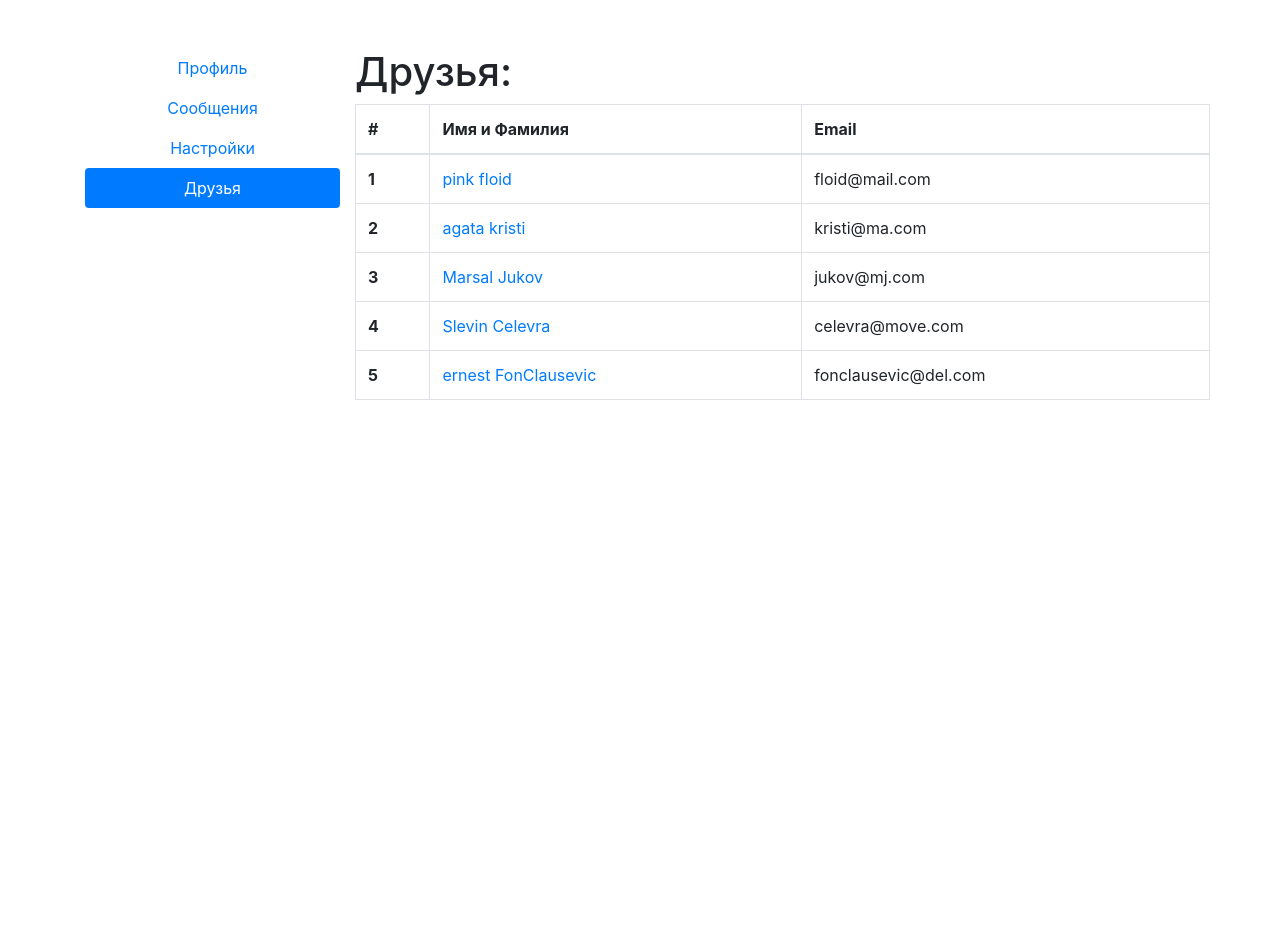
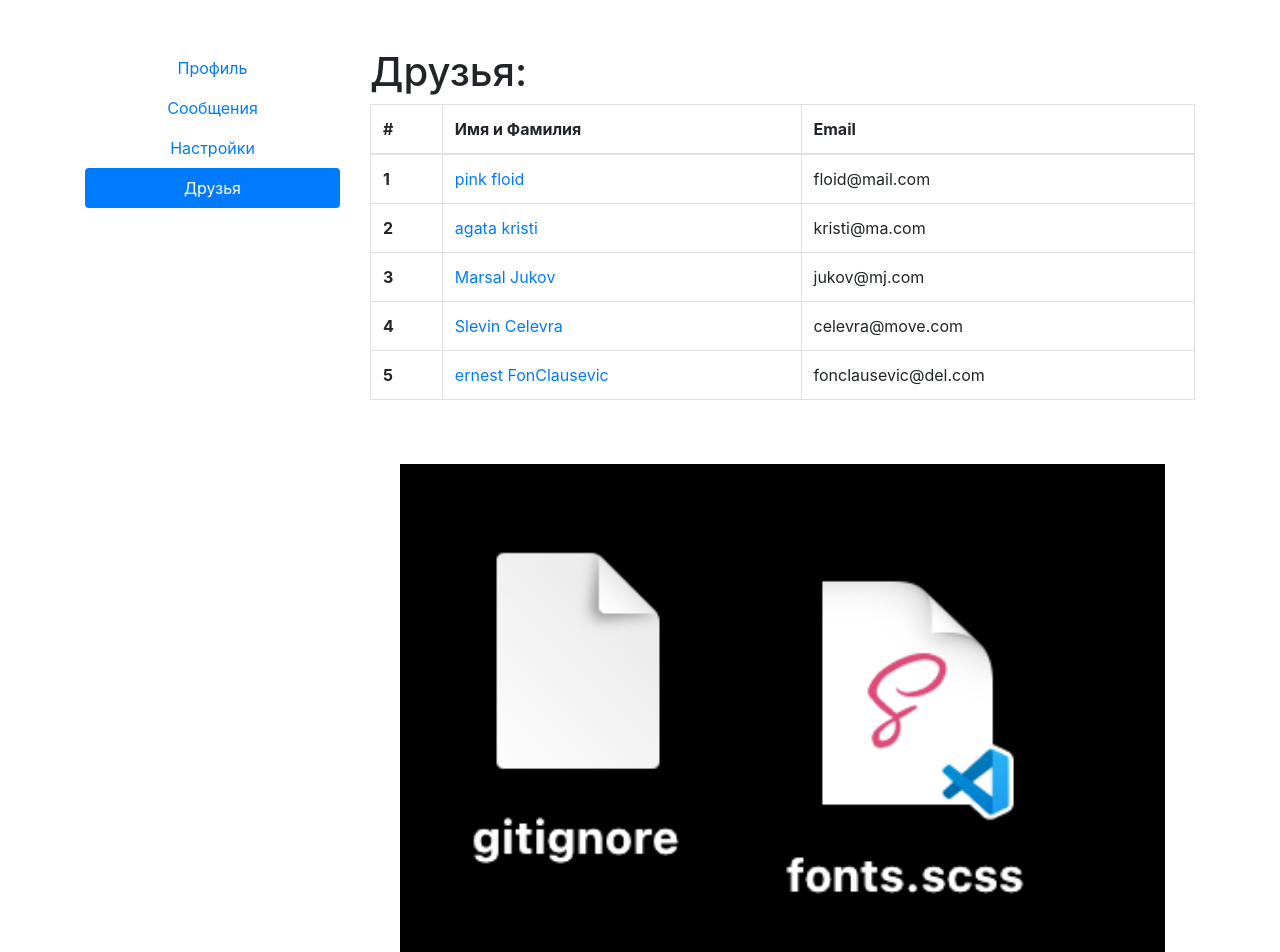
Before and after one commit to unit203/react-app, a React (Create React App) app: page /friends in a window 1280 px wide. Shown: the top 952 px of the page. Before the commit the page ends 800 px from the top, so only its background shows below. Built offline with nearby package versions, Linux system fonts and the light colour scheme.

Commit message:
Добавление почты в поля пользователей. Без проблемы с добавлением пользователей и адресной строкой 2

```diff
--- a/src/components/Friends.jsx
+++ b/src/components/Friends.jsx
@@ -1,4 +1,5 @@
 import { NavLink } from "react-router-dom";
+import pageImg from "../assets/img/img1.png";
 
 const TableRow = (props) => {
 
@@ -25,6 +26,7 @@
 
 
   return (
+    <div className="container-fluid">
       <div className="row">
         <h1 className="text-center">Друзья:</h1>
 
@@ -41,5 +43,9 @@
           </tbody>
         </table>
       </div>
+      <div className="col-12 mt-5">
+        <img src={pageImg} alt="" width="100%" />
+      </div>
+    </div>
   );
 };
```
Also changed, not shown: src/assets/img/img1.png (added). Lines whose indentation alone changed are shown as unchanged.
